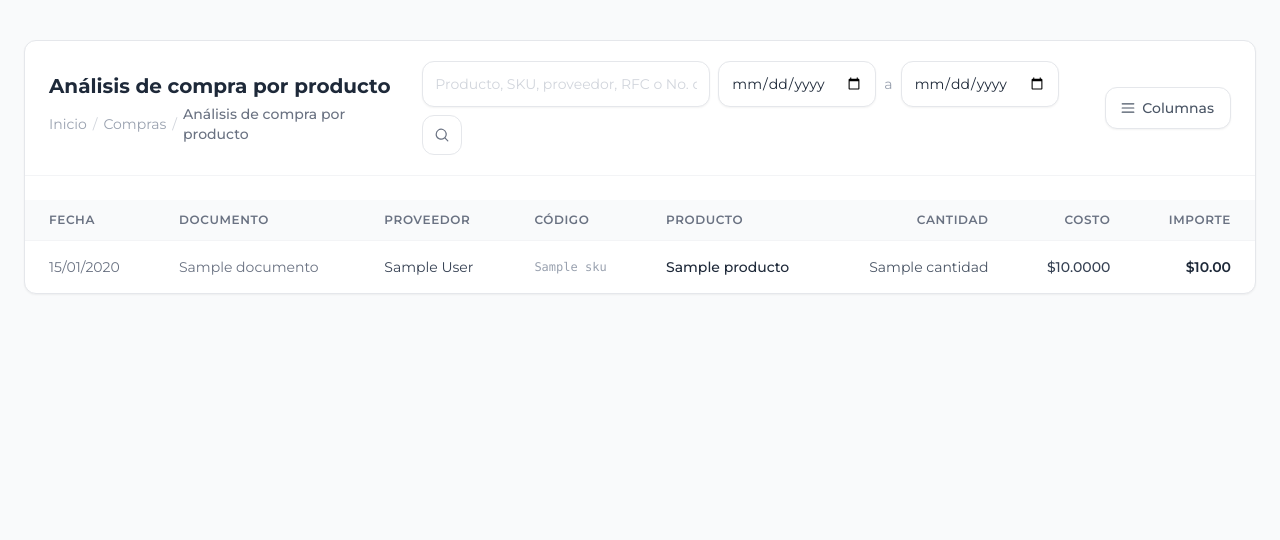
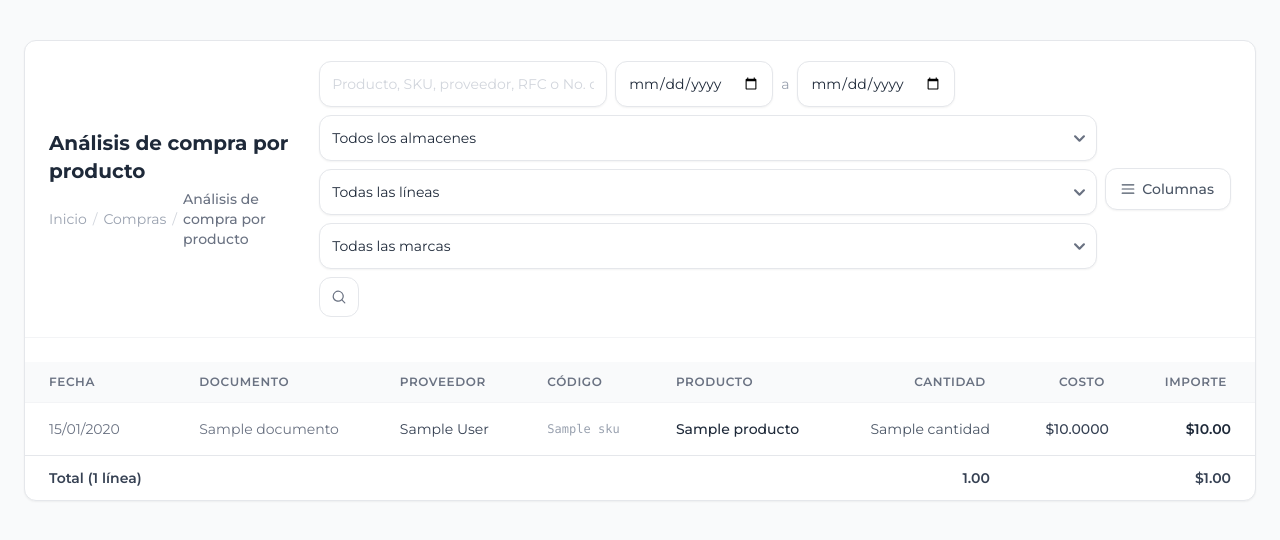
Before and after one commit to agrotordillo/sitordillo, a Django app: template backend/apps/compras/templates/compras/analisis_compra_producto_list.html in a window 1280 px wide. Shown: the part 108-648 px from the top of the page. Run offline with Django 5.2, Linux system fonts and the light colour scheme; the template is opened without the code that fills it: most values are stand-ins (such as "Sample title", 1, 10 or a date in 2020); parts of the project's set-up code (start-up, migrations or seed data) failed here and were passed over.

Commit message:
feat(compras): filtros de almacén/línea/marca, totales y orden por columna
En Análisis de compra por producto:
- Filtros nuevos por almacén, línea y marca, además de los ya existentes.
- Fila de totales al pie de la tabla (cantidad, importe y recibida -las
  columnas que tiene sentido sumar, no los precios unitarios), calculada
  sobre todo el conjunto filtrado y no solo la página visible.
- Cada encabezado ordena al hacer clic (asc / desc), incluyendo columnas
  calculadas como Importe y Precio neto, replicadas a nivel SQL para
  poder ordenar sin traer cada fila a Python.

Co-Authored-By: Claude Sonnet 5 <noreply@anthropic.com>

```diff
--- a/backend/apps/compras/templates/compras/analisis_compra_producto_list.html
+++ b/backend/apps/compras/templates/compras/analisis_compra_producto_list.html
@@ -22,6 +22,24 @@
       <span class="text-sm text-gray-400">a</span>
       <input type="date" name="fecha_hasta" value="{{ fecha_hasta }}" class="input">
     </div>
+    <select name="almacen" class="input">
+      <option value="">Todos los almacenes</option>
+      {% for almacen in almacenes %}
+      <option value="{{ almacen.pk }}" {% if almacen_id == almacen.pk|stringformat:"s" %}selected{% endif %}>{{ almacen.nombre }}</option>
+      {% endfor %}
+    </select>
+    <select name="linea" class="input">
+      <option value="">Todas las líneas</option>
+      {% for linea in lineas %}
+      <option value="{{ linea.pk }}" {% if linea_id == linea.pk|stringformat:"s" %}selected{% endif %}>{{ linea.nombre }}</option>
+      {% endfor %}
+    </select>
+    <select name="marca" class="input">
+      <option value="">Todas las marcas</option>
+      {% for marca in marcas %}
+      <option value="{{ marca.pk }}" {% if marca_id == marca.pk|stringformat:"s" %}selected{% endif %}>{{ marca.nombre }}</option>
+      {% endfor %}
+    </select>
     <button type="submit" class="btn-icon-outline" aria-label="Filtrar" title="Filtrar">
       <svg class="w-4 h-4" xmlns="http://www.w3.org/2000/svg" viewBox="0 0 20 20" fill="currentColor">
         <path fill-rule="evenodd" d="M9 3.5a5.5 5.5 0 1 0 0 11 5.5 5.5 0 0 0 0-11ZM2 9a7 7 0 1 1 12.452 4.391l3.328 3.329a.75.75 0 1 1-1.06 1.06l-3.329-3.328A7 7 0 0 1 2 9Z" clip-rule="evenodd" />
@@ -64,17 +82,17 @@
   <table class="w-full text-sm text-left text-gray-600">
     <thead class="text-xs uppercase tracking-wider text-gray-500 bg-gray-50 border-b border-gray-100">
       <tr>
-        <th scope="col" class="px-4 sm:px-6 py-3 font-semibold">Fecha</th>
-        <th scope="col" class="px-4 sm:px-6 py-3 font-semibold hidden md:table-cell">Documento</th>
-        <th scope="col" class="px-4 sm:px-6 py-3 font-semibold">Proveedor</th>
-        <th scope="col" class="px-4 sm:px-6 py-3 font-semibold hidden sm:table-cell">Código</th>
-        <th scope="col" class="px-4 sm:px-6 py-3 font-semibold">Producto</th>
-        <th scope="col" class="px-4 sm:px-6 py-3 font-semibold text-right">Cantidad</th>
-        <th scope="col" class="px-4 sm:px-6 py-3 font-semibold text-right">Costo</th>
-        <th scope="col" class="px-4 sm:px-6 py-3 font-semibold text-right">Importe</th>
-        <th scope="col" data-col="recibida" class="hidden px-4 sm:px-6 py-3 font-semibold text-right">Recibida</th>
-        <th scope="col" data-col="precio_neto" class="hidden px-4 sm:px-6 py-3 font-semibold text-right">Precio neto</th>
-        <th scope="col" data-col="estatus" class="hidden px-4 sm:px-6 py-3 font-semibold">Estatus</th>
+        <th scope="col" class="px-4 sm:px-6 py-3 font-semibold">{% include "compras/includes/_th_ordenable.html" with campo="fecha" label="Fecha" url=ordenar_urls.fecha %}</th>
+        <th scope="col" class="px-4 sm:px-6 py-3 font-semibold hidden md:table-cell">{% include "compras/includes/_th_ordenable.html" with campo="documento" label="Documento" url=ordenar_urls.documento %}</th>
+        <th scope="col" class="px-4 sm:px-6 py-3 font-semibold">{% include "compras/includes/_th_ordenable.html" with campo="proveedor" label="Proveedor" url=ordenar_urls.proveedor %}</th>
+        <th scope="col" class="px-4 sm:px-6 py-3 font-semibold hidden sm:table-cell">{% include "compras/includes/_th_ordenable.html" with campo="codigo" label="Código" url=ordenar_urls.codigo %}</th>
+        <th scope="col" class="px-4 sm:px-6 py-3 font-semibold">{% include "compras/includes/_th_ordenable.html" with campo="producto" label="Producto" url=ordenar_urls.producto %}</th>
+        <th scope="col" class="px-4 sm:px-6 py-3 font-semibold text-right">{% include "compras/includes/_th_ordenable.html" with campo="cantidad" label="Cantidad" url=ordenar_urls.cantidad align="right" %}</th>
+        <th scope="col" class="px-4 sm:px-6 py-3 font-semibold text-right">{% include "compras/includes/_th_ordenable.html" with campo="costo" label="Costo" url=ordenar_urls.costo align="right" %}</th>
+        <th scope="col" class="px-4 sm:px-6 py-3 font-semibold text-right">{% include "compras/includes/_th_ordenable.html" with campo="importe" label="Importe" url=ordenar_urls.importe align="right" %}</th>
+        <th scope="col" data-col="recibida" class="hidden px-4 sm:px-6 py-3 font-semibold text-right">{% include "compras/includes/_th_ordenable.html" with campo="recibida" label="Recibida" url=ordenar_urls.recibida align="right" %}</th>
+        <th scope="col" data-col="precio_neto" class="hidden px-4 sm:px-6 py-3 font-semibold text-right">{% include "compras/includes/_th_ordenable.html" with campo="precio_neto" label="Precio neto" url=ordenar_urls.precio_neto align="right" %}</th>
+        <th scope="col" data-col="estatus" class="hidden px-4 sm:px-6 py-3 font-semibold">{% include "compras/includes/_th_ordenable.html" with campo="estatus" label="Estatus" url=ordenar_urls.estatus %}</th>
       </tr>
     </thead>
     <tbody class="divide-y divide-gray-100">
@@ -113,6 +131,23 @@
       </tr>
       {% endfor %}
     </tbody>
+    {% if detalles %}
+    <tfoot class="border-t border-gray-200 bg-gray-50/60">
+      <tr class="font-semibold text-gray-700">
+        <td class="px-4 sm:px-6 py-3">Total ({{ paginator.count }} línea{{ paginator.count|pluralize }})</td>
+        <td class="px-4 sm:px-6 py-3 hidden md:table-cell"></td>
+        <td class="px-4 sm:px-6 py-3"></td>
+        <td class="px-4 sm:px-6 py-3 hidden sm:table-cell"></td>
+        <td class="px-4 sm:px-6 py-3"></td>
+        <td class="px-4 sm:px-6 py-3 text-right">{{ total_cantidad|floatformat:2 }}</td>
+        <td class="px-4 sm:px-6 py-3"></td>
+        <td class="px-4 sm:px-6 py-3 text-right">${{ total_importe|moneda }}</td>
+        <td data-col="recibida" class="hidden px-4 sm:px-6 py-3 text-right">{{ total_recibida|floatformat:2 }}</td>
+        <td data-col="precio_neto" class="hidden px-4 sm:px-6 py-3"></td>
+        <td data-col="estatus" class="hidden px-4 sm:px-6 py-3"></td>
+      </tr>
+    </tfoot>
+    {% endif %}
   </table>
 </div>
 {% if is_paginated %}
@@ -122,10 +157,10 @@
   </p>
   <div class="flex items-center gap-2">
     {% if page_obj.has_previous %}
-    <a href="?page={{ page_obj.previous_page_number }}{% if q %}&q={{ q }}{% endif %}{% if fecha_desde %}&fecha_desde={{ fecha_desde }}{% endif %}{% if fecha_hasta %}&fecha_hasta={{ fecha_hasta }}{% endif %}" class="btn-secondary">Anterior</a>
+    <a href="?page={{ page_obj.previous_page_number }}{% if q %}&q={{ q }}{% endif %}{% if fecha_desde %}&fecha_desde={{ fecha_desde }}{% endif %}{% if fecha_hasta %}&fecha_hasta={{ fecha_hasta }}{% endif %}{% if almacen_id %}&almacen={{ almacen_id }}{% endif %}{% if linea_id %}&linea={{ linea_id }}{% endif %}{% if marca_id %}&marca={{ marca_id }}{% endif %}" class="btn-secondary">Anterior</a>
     {% endif %}
     {% if page_obj.has_next %}
-    <a href="?page={{ page_obj.next_page_number }}{% if q %}&q={{ q }}{% endif %}{% if fecha_desde %}&fecha_desde={{ fecha_desde }}{% endif %}{% if fecha_hasta %}&fecha_hasta={{ fecha_hasta }}{% endif %}" class="btn-secondary">Siguiente</a>
+    <a href="?page={{ page_obj.next_page_number }}{% if q %}&q={{ q }}{% endif %}{% if fecha_desde %}&fecha_desde={{ fecha_desde }}{% endif %}{% if fecha_hasta %}&fecha_hasta={{ fecha_hasta }}{% endif %}{% if almacen_id %}&almacen={{ almacen_id }}{% endif %}{% if linea_id %}&linea={{ linea_id }}{% endif %}{% if marca_id %}&marca={{ marca_id }}{% endif %}" class="btn-secondary">Siguiente</a>
     {% endif %}
   </div>
 </div>
--- /dev/null
+++ b/backend/apps/compras/templates/compras/includes/_th_ordenable.html
@@ -0,0 +1,14 @@
+{% comment %}
+Encabezado de columna ordenable (clic -> asc, clic de nuevo -> desc).
+Variables: campo (clave en ORDEN_CAMPOS), label (texto), url (ya armada
+por la vista, ordenar_urls.<campo>), align="right" opcional. Usa del
+contexto del padre (sin "only" en el include): ordenar_campo,
+ordenar_descendente.
+{% endcomment %}
+<a href="{{ url }}" class="inline-flex items-center gap-1 hover:text-gray-700 {% if align == "right" %}flex-row-reverse{% endif %}">
+  {{ label }}
+  <span class="inline-flex flex-col leading-none shrink-0">
+    <svg class="w-2 h-2 {% if campo == ordenar_campo and not ordenar_descendente %}text-gray-600{% else %}text-gray-300{% endif %}" viewBox="0 0 20 20" fill="currentColor"><path d="M10 6l5 6H5l5-6z" /></svg>
+    <svg class="w-2 h-2 -mt-0.5 {% if campo == ordenar_campo and ordenar_descendente %}text-gray-600{% else %}text-gray-300{% endif %}" viewBox="0 0 20 20" fill="currentColor"><path d="M10 14l-5-6h10l-5 6z" /></svg>
+  </span>
+</a>
```
Also changed, not shown: backend/apps/compras/views/analisis_views.py (+128 -4 lines).
